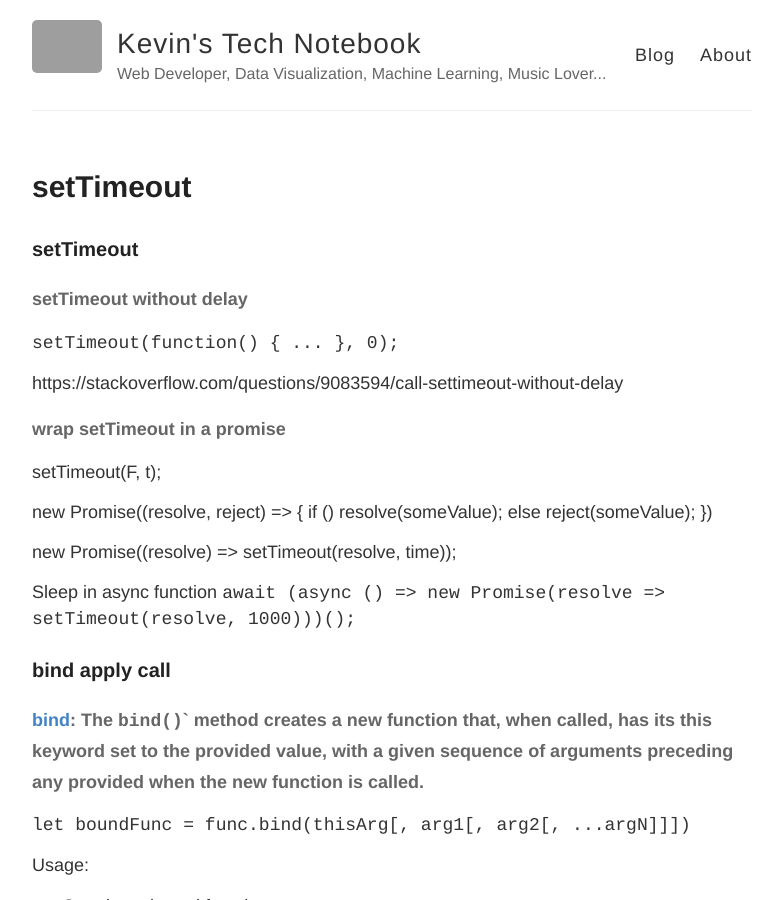
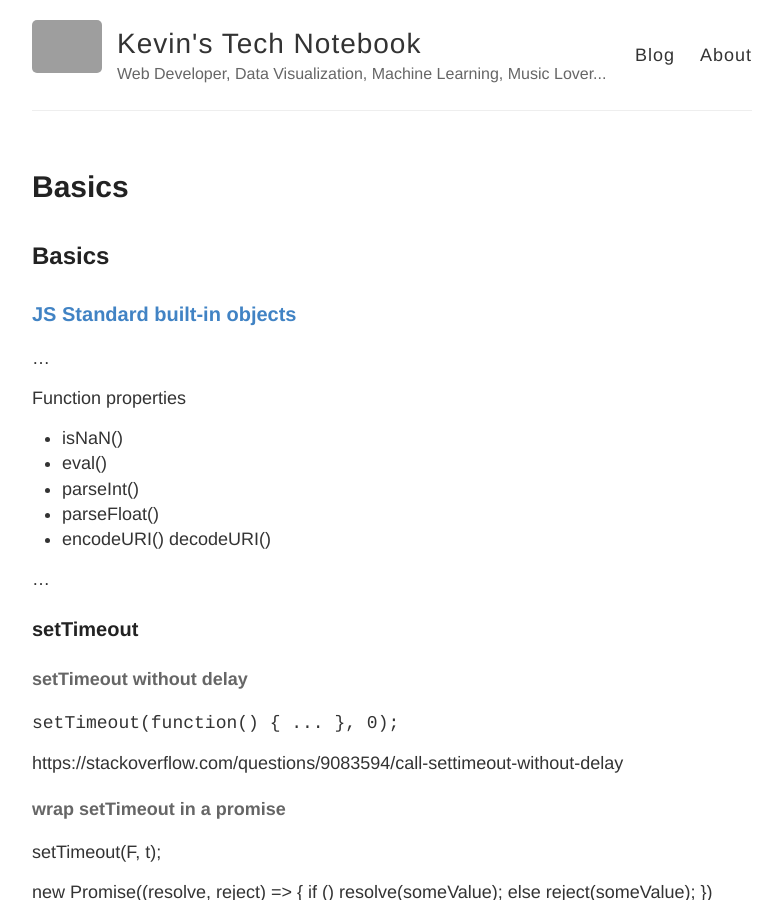
Before and after one commit to KevKeyingLi/KevKeyingLi.github.io, a Jekyll site: the page built from drafts/2020-06-19 JS basics and tricks.md, in a window 1280 px wide and 900 px high. Shown: the whole window, without its empty margins (248-1030 px from the left). Built offline with Jekyll 4.4.1, drawn with Linux system fonts in a browser that asks for light colours; our own code applies the rules of GitHub Pages for plain Markdown files; some of the changed text lies outside the part shown; grey boxes are pictures that could not be loaded.

Commit message:
Update and rename 2020-06-19 JS tricks.md to 2020-06-19 JS basics and tricks.md

````diff
--- a/drafts/2020-06-19 JS tricks.md
+++ b/drafts/2020-06-19 JS basics and tricks.md
@@ -1,8 +1,23 @@
+## Basics
+
+### [JS Standard built-in objects](https://developer.mozilla.org/en-US/docs/Web/JavaScript/Reference/Global_Objects)
+...
+
+Function properties
+* isNaN()
+* eval()
+* parseInt()
+* parseFloat()
+* encodeURI() decodeURI()
+
+...
+
 ### setTimeout
 #### setTimeout without delay
 ```setTimeout(function() {
     ...
-}, 0);```
+}, 0);
+```
 
 https://stackoverflow.com/questions/9083594/call-settimeout-without-delay
 #### wrap setTimeout in a promise
@@ -58,4 +73,6 @@ Every closure has three scopes:
 var hoists to function scope.
 
 
-##
+### Macro tasks vs Micro tasks
+JS runtimes are single threaded
+Two queues for tasks
````
